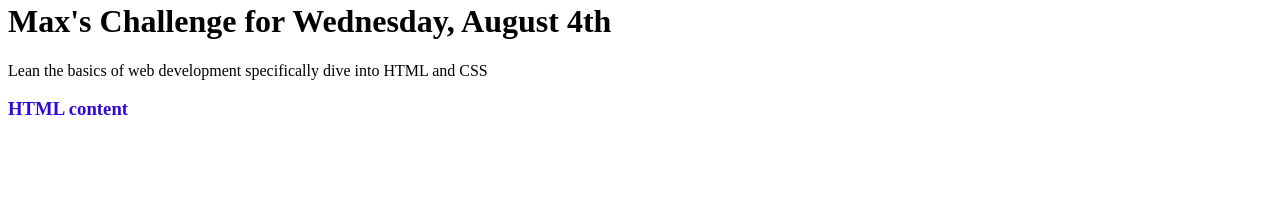
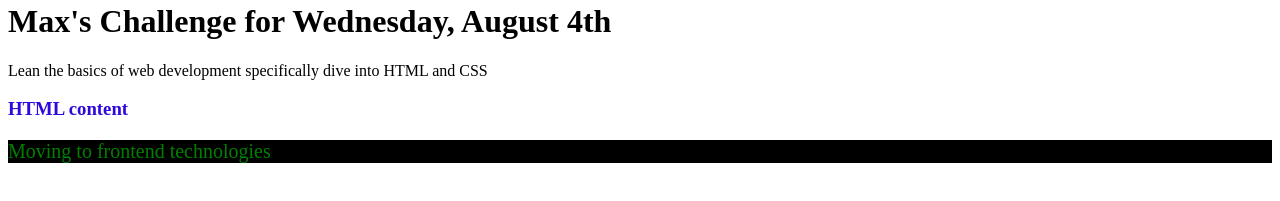
Before and after one commit to NagahShinawy/100DaysFrontend, a plain HTML site: page 2-Building a First Website - HTML & CSS Basics [Days 1 - 5].zip/academind/index.html in a window 1280 px wide. Shown: the part 303-504 px from the top of the page. Drawn offline with Linux system fonts and the light colour scheme.

Commit message:
top priority css style

```diff
--- a/2-Building a First Website - HTML & CSS Basics [Days 1 - 5].zip/academind/css/style.css
+++ b/2-Building a First Website - HTML & CSS Basics [Days 1 - 5].zip/academind/css/style.css
@@ -12,3 +12,7 @@ body p#course {
 img {
     border: 2px solid #555;
 }
+
+p:last-child {
+    color: green;
+}
--- a/2-Building a First Website - HTML & CSS Basics [Days 1 - 5].zip/academind/index.html
+++ b/2-Building a First Website - HTML & CSS Basics [Days 1 - 5].zip/academind/index.html
@@ -8,6 +8,11 @@
     <link rel="stylesheet" href="css/style.css">
     <title>Hello World</title>
 </head>
+<style>
+    p:last-child{
+        background-color: black;
+    }
+</style>
 <body>
     <h1 id="hi">Hello World !</h1>
 
@@ -17,5 +22,7 @@
     <p>Lean the basics of web development specifically dive into HTML and CSS</p>
     <h3 style="color:#2f08dd;">HTML content</h3>
 
+    <p style="font-size: 20px;">Moving to frontend technologies</p>
+
 </body>
 </html>
```
Also changed, not shown: 2-Building a First Website - HTML & CSS Basics [Days 1 - 5].zip/docs/1-docs.txt.
